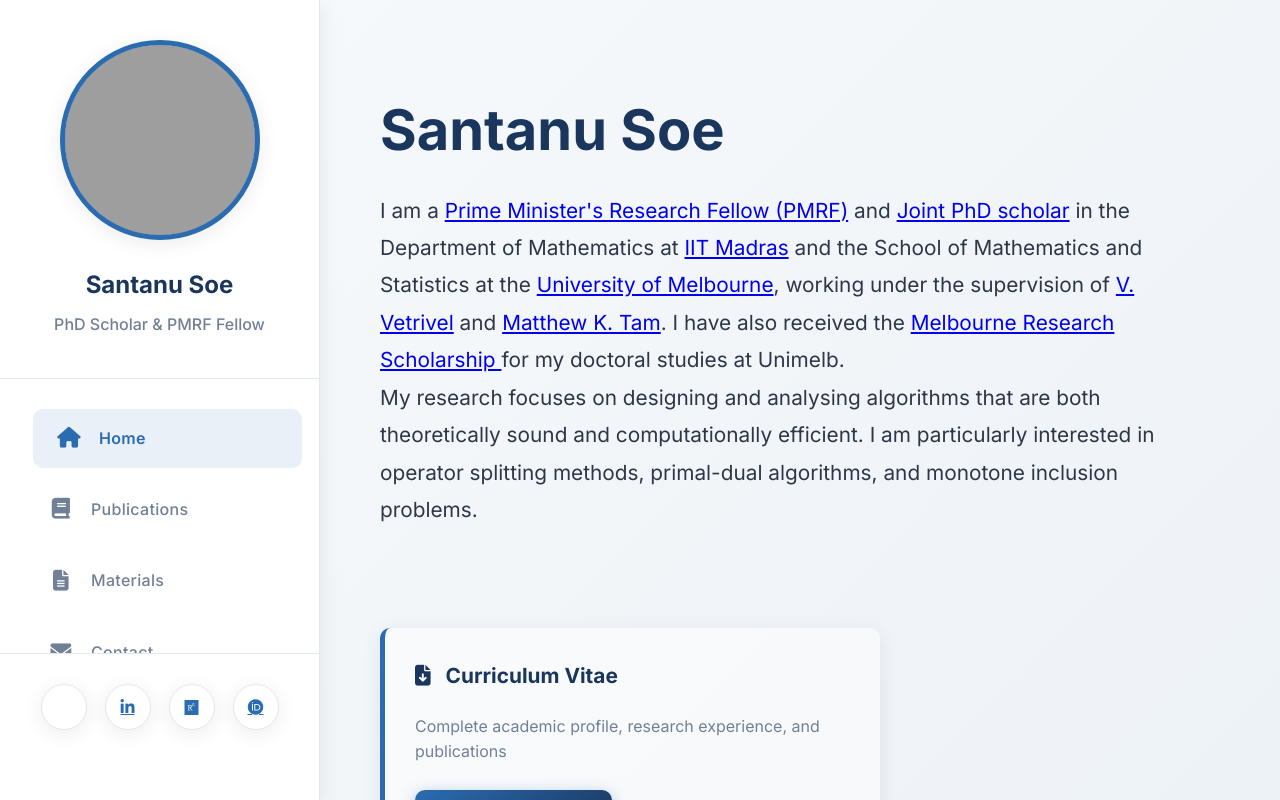
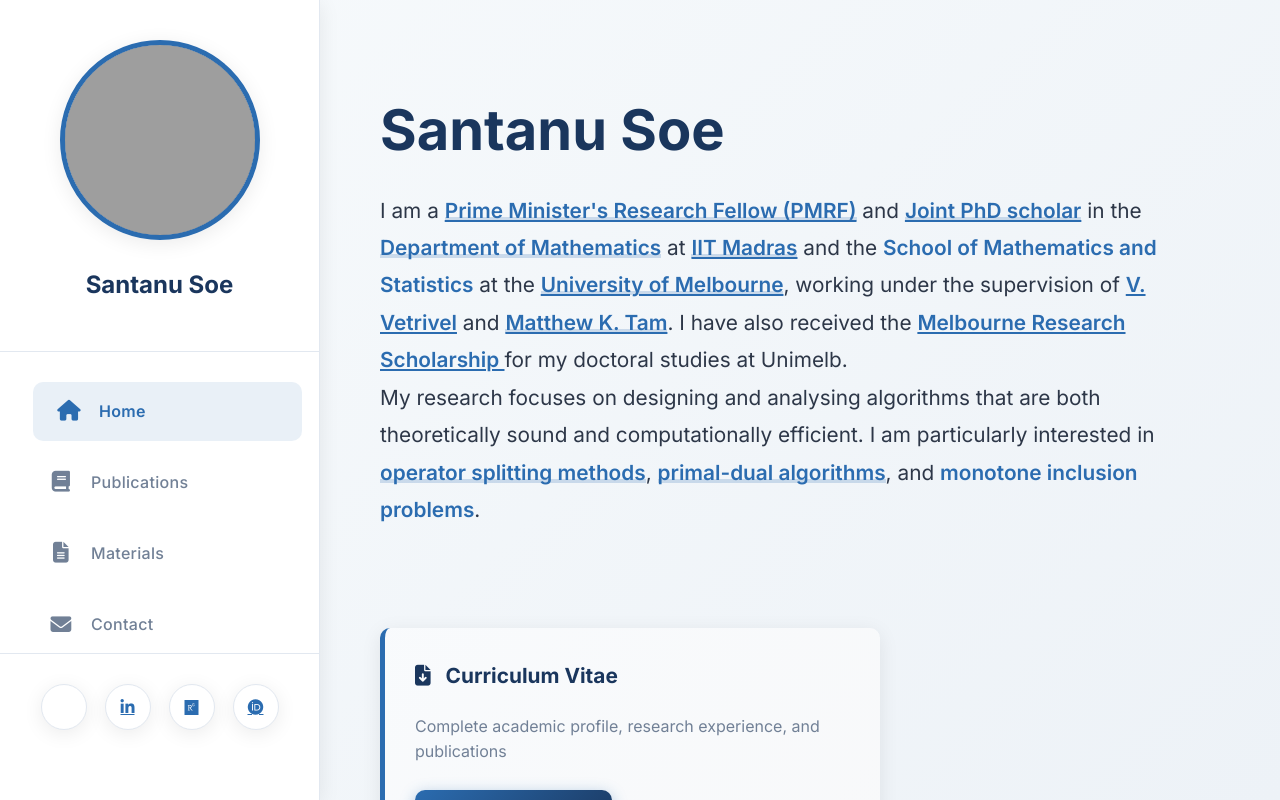
Before and after one commit to soesantanu01/soe, a plain HTML site: page index.html in a window 1280 px wide. Drawn offline with Linux system fonts and the light colour scheme; grey boxes are pictures that could not be loaded; some icons are missing.

Commit message:
Update index.html

```diff
--- a/index.html
+++ b/index.html
@@ -931,7 +931,6 @@
             </div>
             <div class="profile-info">
                 <h2 class="profile-name">Santanu Soe</h2>
-                <p class="profile-title">PhD Scholar & PMRF Fellow</p>
             </div>
         </div>
 
@@ -983,19 +982,19 @@
 <div class="intro-text">
     <p>
         I am a
-                        <a href="https://pmrf.in/" target="_blank">Prime Minister's Research Fellow (PMRF)</a>
+        <a href="https://pmrf.in/" target="_blank" class="highlight">Prime Minister's Research Fellow (PMRF)</a>
         and
-                        <a href="https://www.iitm.ac.in/academics/joint-phd-programmes" target="_blank">Joint PhD scholar</a>
-                        in the Department of Mathematics at
-                        <a href="https://www.iitm.ac.in/" target="_blank">IIT Madras</a>
-                        and the School of Mathematics and Statistics at the
-                        <a href="https://www.unimelb.edu.au/" target="_blank">University of Melbourne</a>,
+        <a href="https://www.iitm.ac.in/academics/joint-phd-programmes" target="_blank" class="highlight">Joint PhD scholar</a>
+        in the <span class="highlight">Department of Mathematics</span> at
+        <a href="https://www.iitm.ac.in/" target="_blank" class="highlight">IIT Madras</a>
+        and the <span class="highlight">School of Mathematics and Statistics</span> at the
+        <a href="https://www.unimelb.edu.au/" target="_blank" class="highlight">University of Melbourne</a>,
         working under the supervision of
-                        <a href="https://home.iitm.ac.in/vetri/home.html" target="_blank">V. Vetrivel</a>
+        <a href="https://home.iitm.ac.in/vetri/home.html" target="_blank" class="highlight">V. Vetrivel</a>
         and
-                        <a href="https://matthewktam.com/" target="_blank">Matthew K. Tam</a>.
+        <a href="https://matthewktam.com/" target="_blank" class="highlight">Matthew K. Tam</a>.
         I have also received the
-                        <a href="https://scholarships.unimelb.edu.au/awards/melbourne-research-scholarship" target="_blank">
+        <a href="https://scholarships.unimelb.edu.au/awards/melbourne-research-scholarship" target="_blank" class="highlight">
             Melbourne Research Scholarship
         </a>
         for my doctoral studies at Unimelb.
@@ -1004,11 +1003,12 @@
     <p>
         My research focuses on designing and analysing algorithms that are both theoretically sound and computationally efficient.
         I am particularly interested in
-                        operator splitting methods,
-                        primal-dual algorithms, and
-                        monotone inclusion problems.
+        <span class="highlight">operator splitting methods</span>,
+        <span class="highlight">primal-dual algorithms</span>, and
+        <span class="highlight">monotone inclusion problems</span>.
     </p>
 </div>
+
 
 
                     <!-- Enhanced CV Section -->
```
Lines whose indentation alone changed are shown as unchanged.
